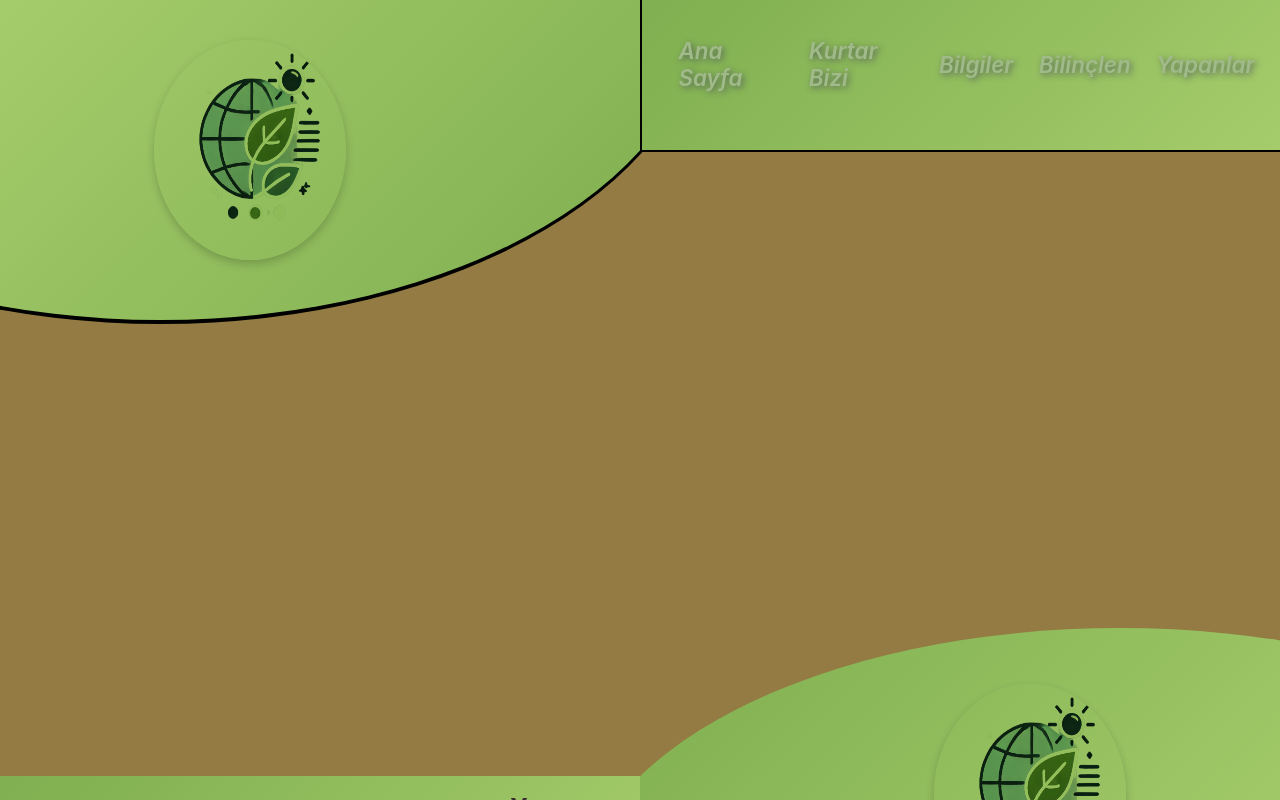
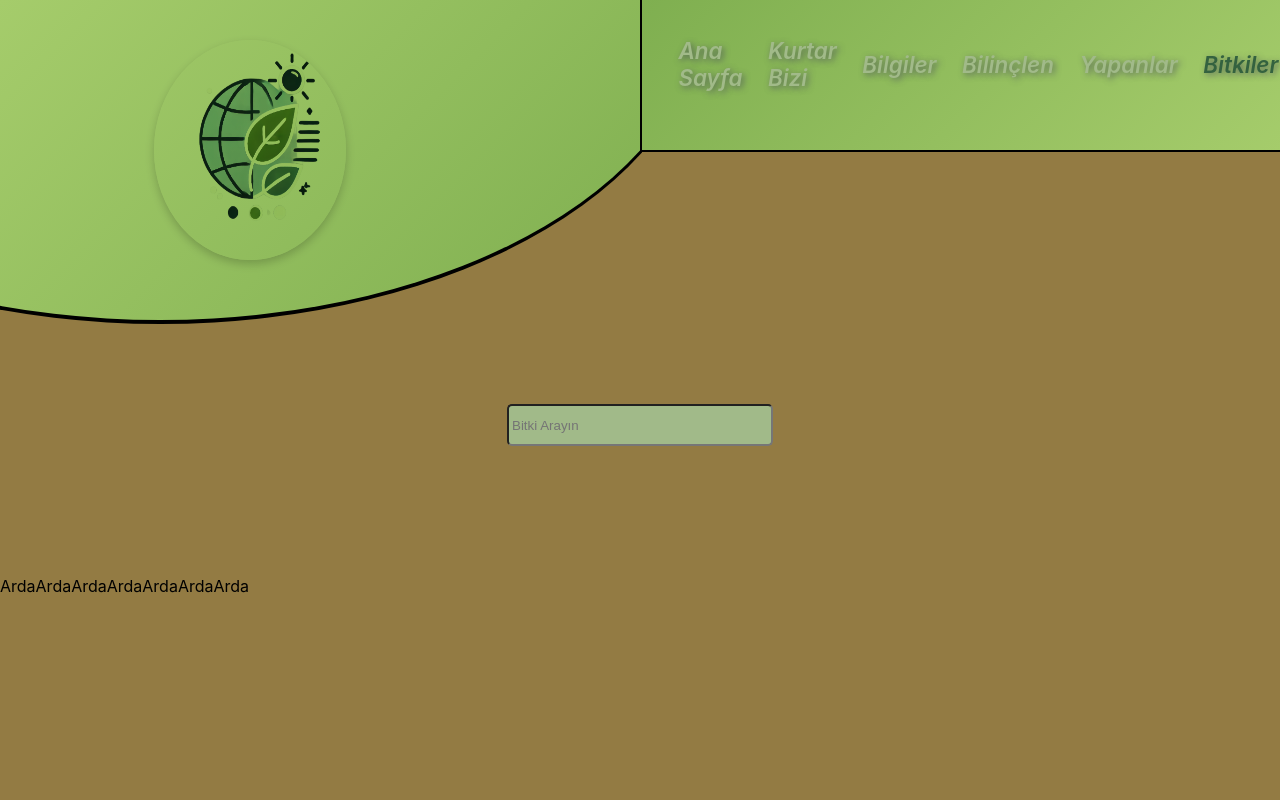
Before and after one commit to Arda-Doruk-Kaytanci/english-version, a React (Create React App) app: page /crops in a window 1280 px wide. Shown: the top 800 px of the page. Built offline with nearby package versions, Linux system fonts and the light colour scheme.

Commit message:
New Features

```diff
--- /dev/null
+++ b/src/Css Files/ComponentCss/CropsCategory.css
@@ -0,0 +1,11 @@
+.search-filter-input {
+    margin-top: 5rem;
+    width: 20%;
+    height: 2rem;
+    text-justify: auto;
+    padding: 0.2rem;
+    border-radius: 5px;
+    background-color: #A1BA89;
+    display: flex;
+    justify-self: center;
+}
--- a/src/Templates/Components/NavBar.js
+++ b/src/Templates/Components/NavBar.js
@@ -1,20 +1,21 @@
 import React, { forwardRef } from "react";
-import "../../Css Files/ComponentCss/NavBar.css"
-import { Link, Route, Routes, useLocation } from "react-router-dom"
+import "../../Css Files/ComponentCss/NavBar.css";
+import { Link, Route, Routes, useLocation } from "react-router-dom";
 import HomePage from "../HomePage";
 import Article1 from "../Article1";
-import logoImg from "../../Images/logo.png"
+import logoImg from "../../Images/logo.png";
 import SaveUs from "../SaveUs";
 import Resources from "../Resources";
 import Contributers from "../Contributers";
 import Optimize from "../OptimizeYourEnvironment";
 import Article2 from "../Article2";
 import Article3 from "../Article3";
+import CropsCategory from "../CropsCategory";
 const NavBar = forwardRef((props, ref) => {
-    const currLoc = useLocation()
+  const currLoc = useLocation();
   const isHere = (loc) => {
-        return currLoc.pathname === loc ? true : false
-    }
+    return currLoc.pathname === loc ? true : false;
+  };
   return (
     <>
       <div className="custom-shape-container">
@@ -26,11 +27,48 @@ const NavBar = forwardRef((props, ref) => {
       <div className="nav-container">
         <img alt="the logo" src={logoImg}></img>
         <nav ref={ref}>
-                    <Link className="nav-bar-link" to="/" style={{ color: isHere('/') ? "#34623F" : "#A1BA89" }}>Ana Sayfa</Link>
-                    <Link className="nav-bar-link" to="/save-us" style={{ color: isHere('/save-us') ? "#34623F" : "#A1BA89" }}>Kurtar Bizi</Link>
-                    <Link className="nav-bar-link" to="/informations" style={{ color: isHere('/informations') ? "#34623F" : "#A1BA89" }}>Bilgiler</Link>
-                    <Link className="nav-bar-link" to="/get-educated" style={{ color: isHere('/get-educated') ? "#34623F" : "#A1BA89" }}>Bilinçlen</Link>
-                    <Link className="nav-bar-link" to="/contributers" style={{ color: isHere('/contributers') ? "#34623F" : "#A1BA89" }}>Yapanlar</Link>
+          <Link
+            className="nav-bar-link"
+            to="/"
+            style={{ color: isHere("/") ? "#34623F" : "#A1BA89" }}
+          >
+            Ana Sayfa
+          </Link>
+          <Link
+            className="nav-bar-link"
+            to="/save-us"
+            style={{ color: isHere("/save-us") ? "#34623F" : "#A1BA89" }}
+          >
+            Kurtar Bizi
+          </Link>
+          <Link
+            className="nav-bar-link"
+            to="/informations"
+            style={{ color: isHere("/informations") ? "#34623F" : "#A1BA89" }}
+          >
+            Bilgiler
+          </Link>
+          <Link
+            className="nav-bar-link"
+            to="/get-educated"
+            style={{ color: isHere("/get-educated") ? "#34623F" : "#A1BA89" }}
+          >
+            Bilinçlen
+          </Link>
+          <Link
+            className="nav-bar-link"
+            to="/contributers"
+            style={{ color: isHere("/contributers") ? "#34623F" : "#A1BA89" }}
+          >
+            Yapanlar
+          </Link>
+          <Link
+            className="nav-bar-link"
+            to="/crops"
+            style={{ color: isHere("/crops") ? "#34623F" : "#A1BA89" }}
+          >
+            Bitkiler
+          </Link>
         </nav>
       </div>
 
@@ -43,8 +81,9 @@ const NavBar = forwardRef((props, ref) => {
         <Route path="/informations" element={<Resources />}></Route>
         <Route path="/get-educated" element={<Optimize />}></Route>
         <Route path="/contributers" element={<Contributers />}></Route>
+        <Route path="/crops" element={<CropsCategory />}></Route>
       </Routes>
     </>
-    )
-})
-export default NavBar
+  );
+});
+export default NavBar;
--- /dev/null
+++ b/src/Templates/CropsCategory.js
@@ -0,0 +1,31 @@
+import React, { useState } from "react";
+import "../Css Files/ComponentCss/CropsCategory.css";
+const Crops = [1, 1, 2, 3, 3, 4, 4];
+
+function CropsCategory() {
+  const [displayCrops, setDisplayCrops] = useState(Crops);
+  const [searchParameter, setSearchParameter] = useState("");
+
+  function filterCrops(e) {
+    e.preventDefault();
+    setSearchParameter(e.target.value);
+    Crops.filter(
+      (item) => item?.name.toUpperCase() !== e.target.value.toUpperCase()
+    );
+  }
+  return (
+    <div className="crops-category-container">
+      <input
+        type="text"
+        className="search-filter-input"
+        onChange={filterCrops}
+        placeholder="Bitki Arayın"
+      ></input>
+      <div className="crops-container">
+        {displayCrops && displayCrops.map((item) => <>Arda</>)}
+      </div>
+    </div>
+  );
+}
+
+export default CropsCategory;
--- a/src/Templates/OptimizeYourEnvironment.js
+++ b/src/Templates/OptimizeYourEnvironment.js
@@ -641,7 +641,7 @@ const OptimizationSystem = () => {
                         />
                     </label>
                     <button type="submit" id="submit-btn" disabled={loading}>
-                        {loading ? "Processing..." : "Submit"}
+                        {loading ? "Hesaplanıyor" : "Hesapla"}
                     </button>
                 </div>
             </form>
```
Also changed, not shown: src/Templates/Components/CropLink.js (added, +9 -0 lines). Lines whose indentation alone changed are shown as unchanged.
